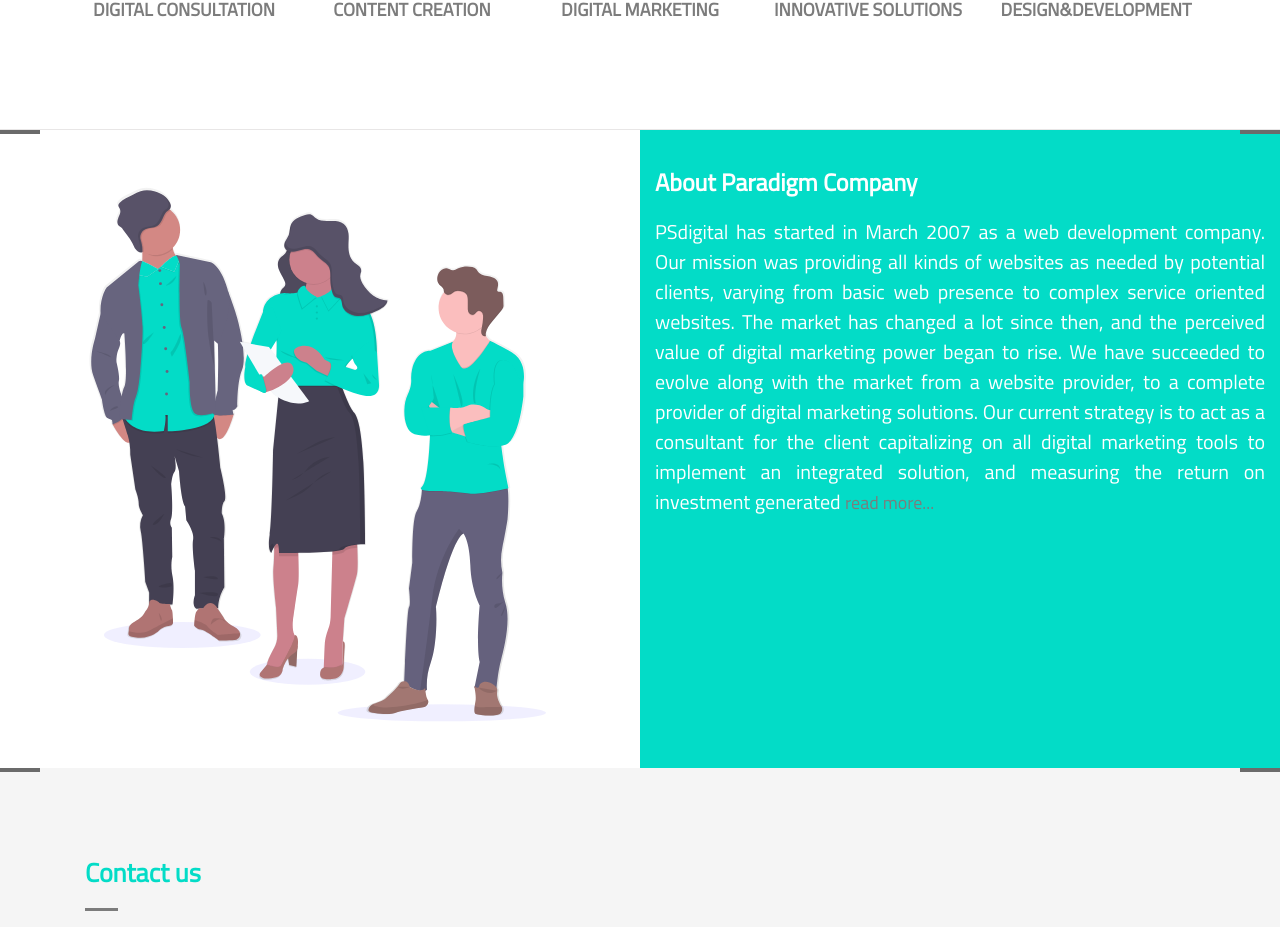
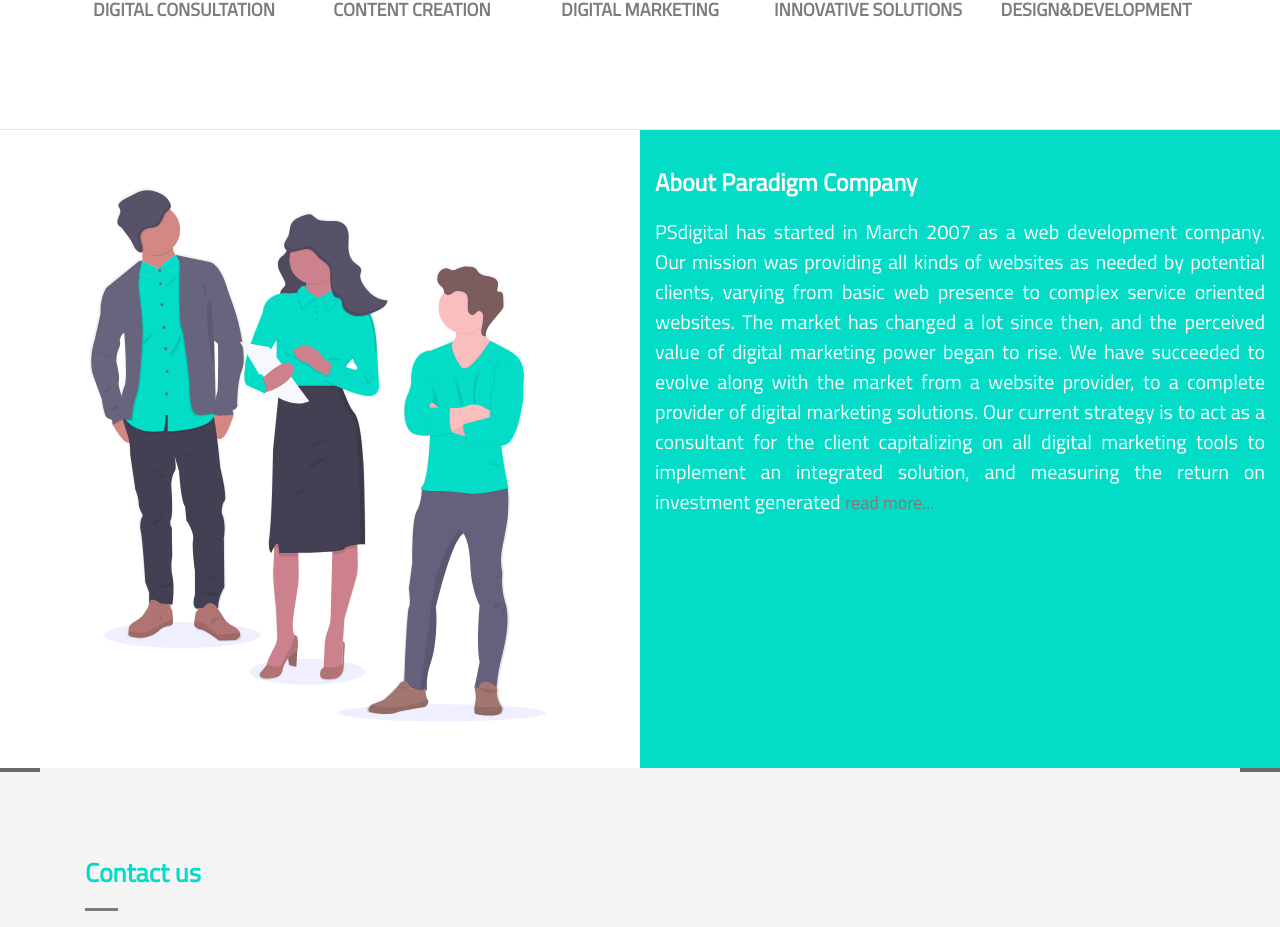
Before and after one commit to AyaMohammed32/pradigem-project, a plain HTML site: page index.html in a window 1280 px wide. Shown: the part 2132-3059 px from the top of the page. Drawn offline with Linux system fonts and the light colour scheme; files whose address does not match are found by name.

Commit message:
Update index.html

```diff
--- a/index.html
+++ b/index.html
@@ -282,8 +282,6 @@ marketing "
 
         <!--start about-us-section -->
         <section class="about-us-section width-percent-100 position-relative">
-            <div class="absolut-hr-div" style="right: 0px; top: 0px;"></div>
-            <div class="absolut-hr-div" style="left: 0px; top: 0px;"></div>
             <div class="container-fluid">
                 <div class="row">
                     <!--about-us photo-->
```
